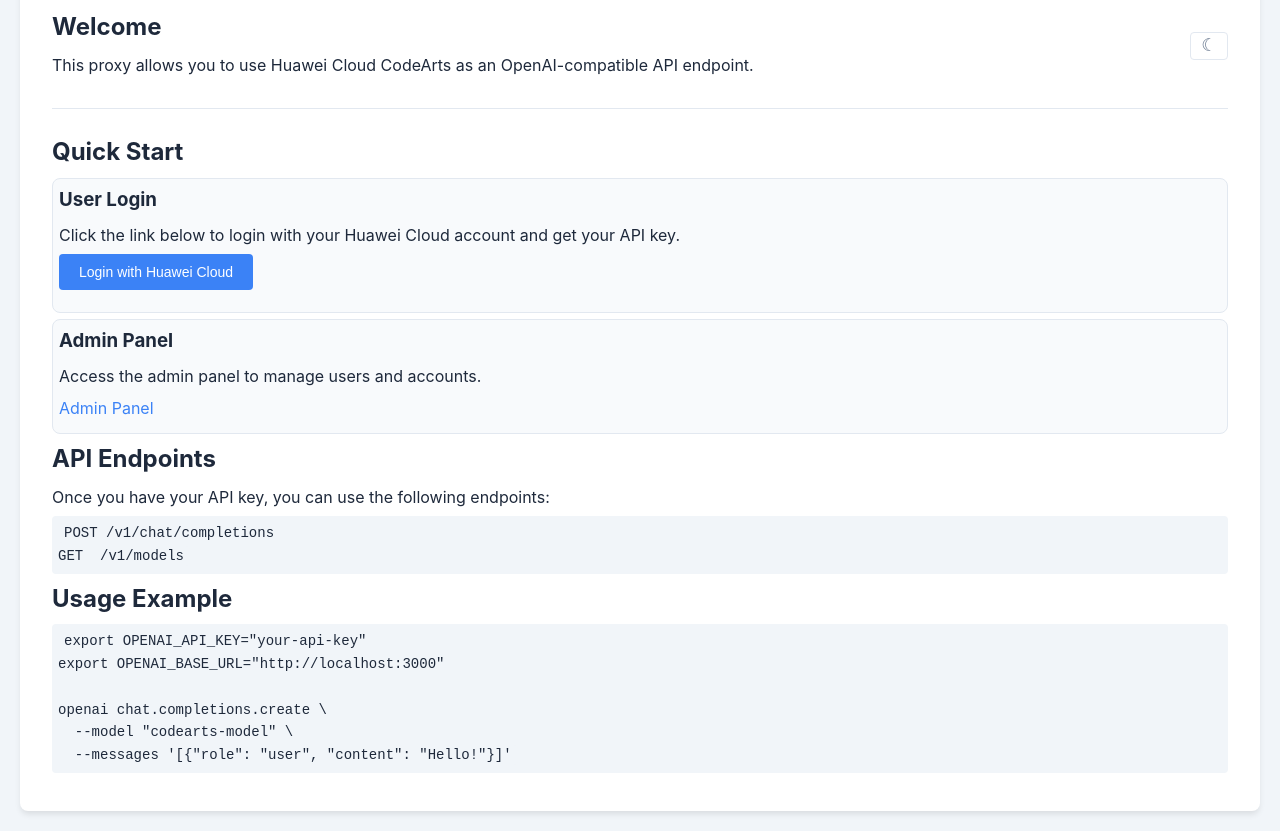
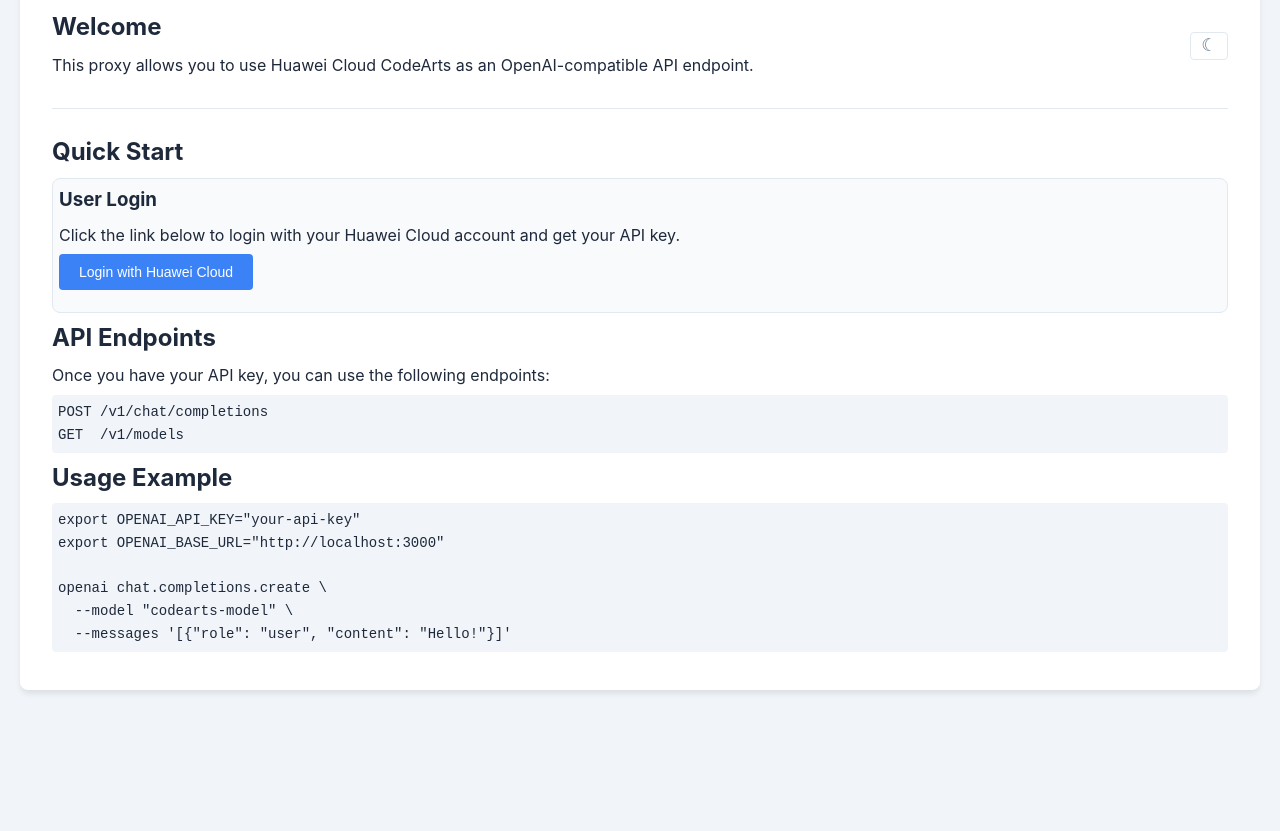
Before and after one commit to hezuos/codearts-api-proxy, a website: page public/index.html in a window 1280 px wide. Shown: the part 119-950 px from the top of the page. After the commit the page ends 829 px from the top, so only its background shows below. Drawn offline with Linux system fonts and the light colour scheme; no server answers.

Commit message:
更新版本并调整公共页面样式
将 package.json 版本提升到 1.5.1。移除首页的 Admin Panel 卡片，注释 public/style.css 中
code 的 padding，并修正 public/index.html 中 API endpoints 代码块的格式。

```diff
--- a/package.json
+++ b/package.json
@@ -1,6 +1,6 @@
 {
   "name": "codearts-agent-proxy",
-  "version": "1.5.0",
+  "version": "1.5.1",
   "description": "A proxy service that wraps CodeArts Agent LLM interfaces into standard OpenAI-compatible API",
   "main": "dist/index.js",
   "types": "dist/index.d.ts",
--- a/public/index.html
+++ b/public/index.html
@@ -52,16 +52,9 @@
         </div>
       </div>
 
-      <div class="account-card">
-        <h3>Admin Panel</h3>
-        <p>Access the admin panel to manage users and accounts.</p>
-        <p><a href="/admin">Admin Panel</a></p>
-      </div>
-
       <h2>API Endpoints</h2>
       <p>Once you have your API key, you can use the following endpoints:</p>
-
-      <pre><code>POST /v1/chat/completions
+<pre><code>POST /v1/chat/completions
 GET  /v1/models</code></pre>
 
       <h2>Usage Example</h2>
--- a/public/style.css
+++ b/public/style.css
@@ -296,7 +296,7 @@
 
 code {
   background-color: var(--color-code-bg);
-  padding: 2px 6px;
+  /*padding: 2px 6px;*/
   border-radius: var(--radius-sm);
   font-family: "Courier New", Courier, monospace;
   font-size: 14px;
```
